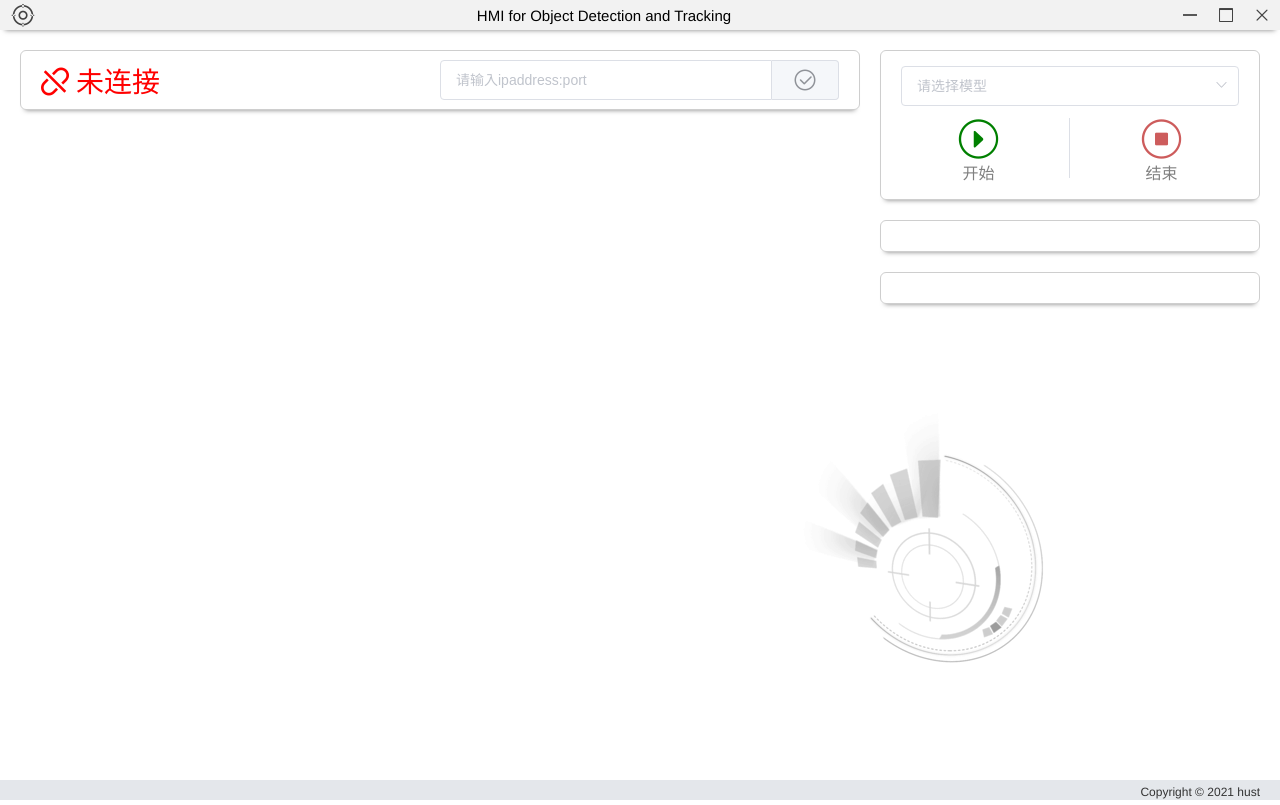
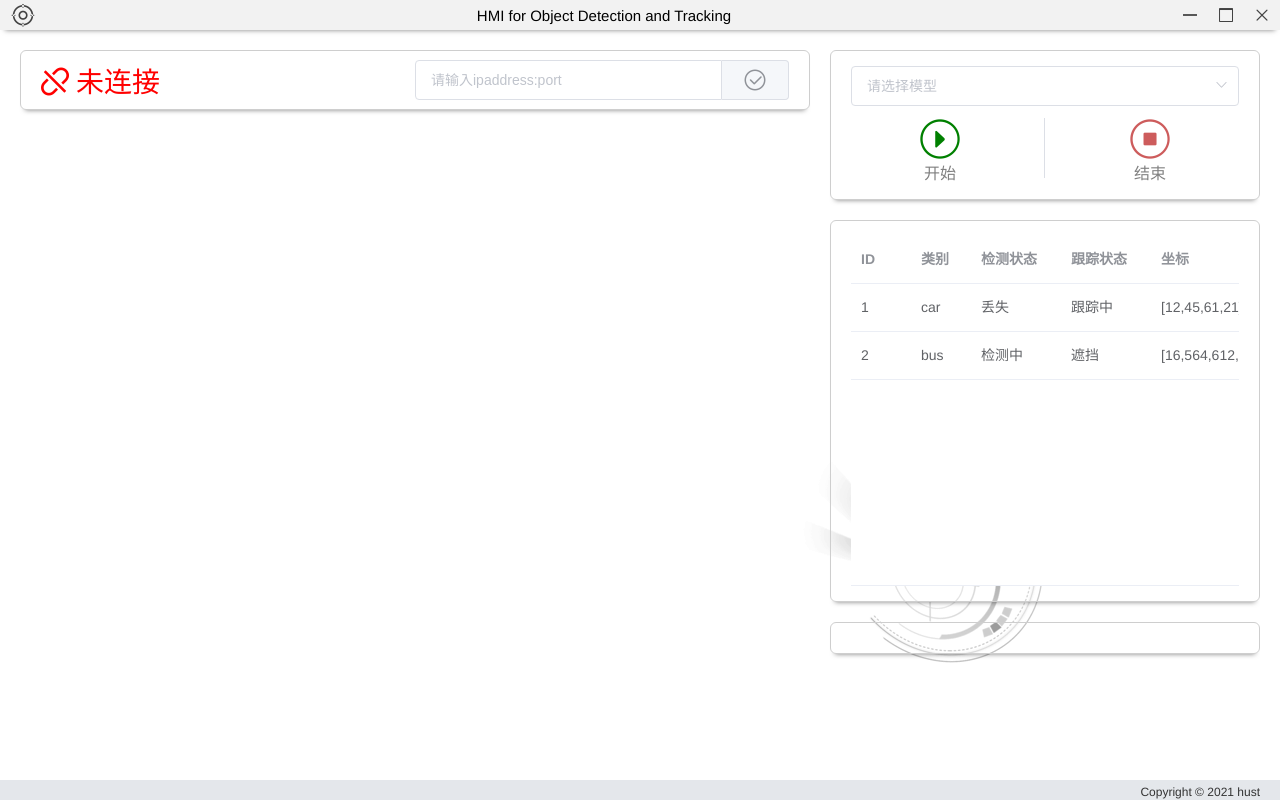
Before and after one commit to Ironmankiller/mot_client, a Vue app: page / in a window 1280 px wide. Built offline with nearby package versions, Linux system fonts and the light colour scheme.

Commit message:
add the result table

```diff
--- a/src/components/StatusBar.vue
+++ b/src/components/ConnectionBar.vue
@@ -1,5 +1,5 @@
 <template>
-  <el-row class="status-bar">
+  <el-row class="connection-bar">
     <el-col :span="12">
       <div class="status">
         <div :class="[connectedClass, 'iconfont']">
@@ -31,7 +31,7 @@
 
 <script>
 export default {
-  name: 'status-bar',
+  name: 'connection-bar',
   data() {
     return {
       connectedStatus: 0,      // 0未连接 1连接中 2连接成功 3连接断开
@@ -89,7 +89,7 @@ export default {
 </script>
 
 <style lang="scss">
-.status-bar {
+.connection-bar {
   display: flex;
   align-items: center;
   justify-content: space-between;
--- a/src/components/ControlBar.vue
+++ b/src/components/ControlBar.vue
@@ -31,12 +31,41 @@
 
     <!-- 结果表格 -->
     <div id="result" class="plane">
+      <el-table
+        :data="tableData"
+        style="width: 100%"
+        height="350">
+        <el-table-column
 
+          prop="id"
+          label="ID"
+          width="60">
+        </el-table-column>
+        <el-table-column
+          prop="class"
+          label="类别"
+          width="60">
+        </el-table-column>
+        <el-table-column
+          prop="detectionStatus"
+          label="检测状态"
+          width="90">
+        </el-table-column>
+        <el-table-column
+          prop="trackingStatus"
+          label="跟踪状态"
+          width="90">
+        </el-table-column>
+        <el-table-column
+          prop="coordinate"
+          label="坐标"
+          width="140">
+        </el-table-column>
+      </el-table>
     </div>
 
     <!-- 参数选择页面 -->
     <div id="parameter" class="plane">
-
     </div>
 
 
@@ -49,6 +78,19 @@ export default ({
   data() {
     return {
       value: null,
+      tableData: [{
+        id:1,
+        class:"car",
+        coordinate:"[12,45,61,21]",
+        detectionStatus: "丢失",
+        trackingStatus: "跟踪中"
+      },{
+        id:2,
+        class:"bus",
+        coordinate:"[16,564,612,851]",
+        detectionStatus: "检测中",
+        trackingStatus: "遮挡"
+      }],
       models: [{
         value: '1',
         label: '单目标跟踪'
--- a/src/views/Home.vue
+++ b/src/views/Home.vue
@@ -8,13 +8,13 @@
         <el-container>
           <el-container>
             <el-header>
-              <status-bar/>
+              <connection-bar/>
             </el-header>
             <el-main>
               <video-plane/>
             </el-main>
           </el-container>
-          <el-aside width="400px">
+          <el-aside width="450px">
             <control-bar/>
           </el-aside>
         </el-container>
@@ -29,7 +29,7 @@
 <script>
 // @ is an alias to /src
 import MyHeader from "@/components/MyHeader.vue"
-import StatusBar from '@/components/StatusBar.vue';
+import ConnectionBar from '@/components/ConnectionBar.vue';
 import VideoPlane from '@/components/VideoPlane.vue';
 import ControlBar from '@/components/ControlBar.vue';
 
@@ -38,7 +38,7 @@ export default {
   name: "Home",
   components: {
     "my-header": MyHeader,
-    "status-bar": StatusBar,
+    "connection-bar": ConnectionBar,
     "video-plane": VideoPlane,
     "control-bar": ControlBar,
   },
```
